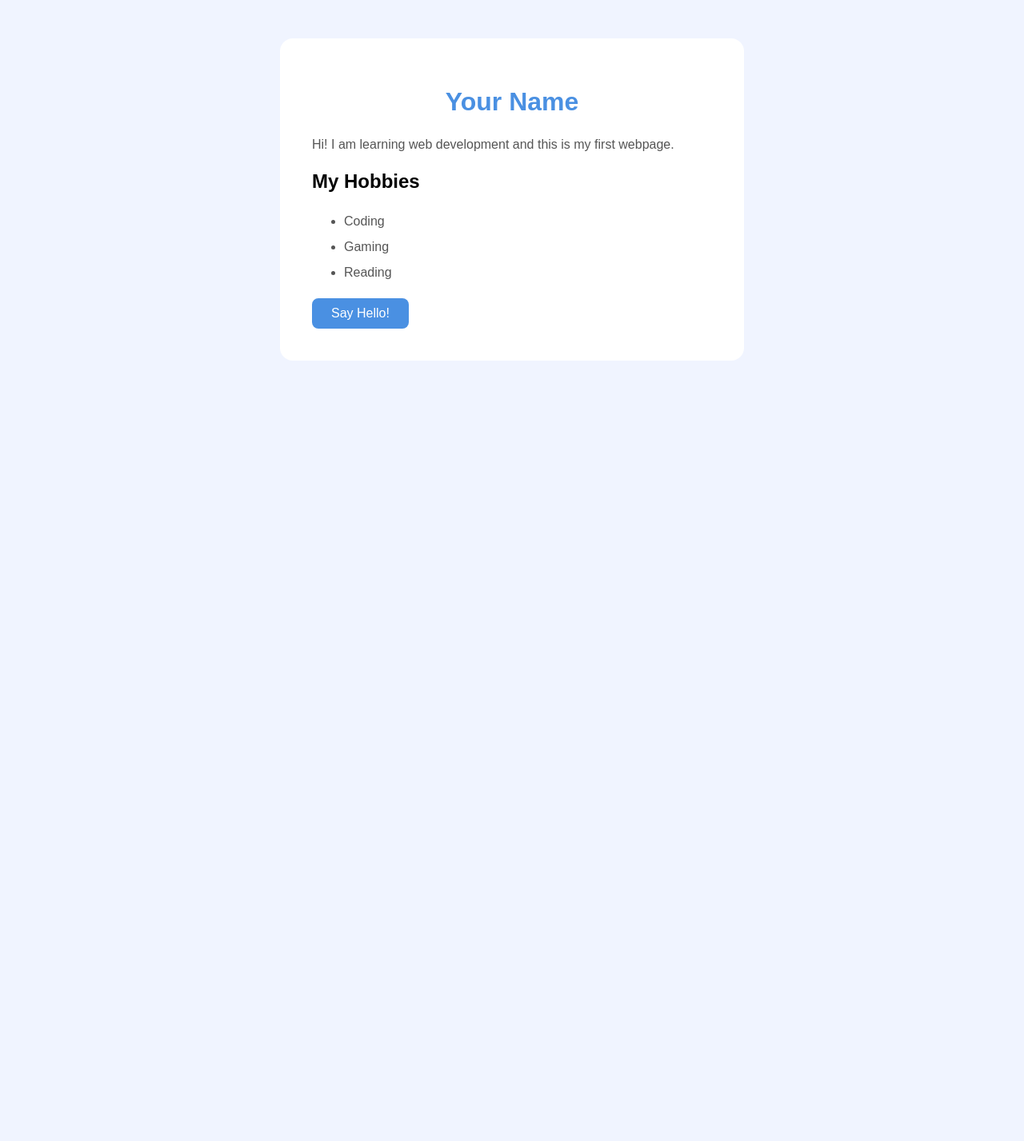
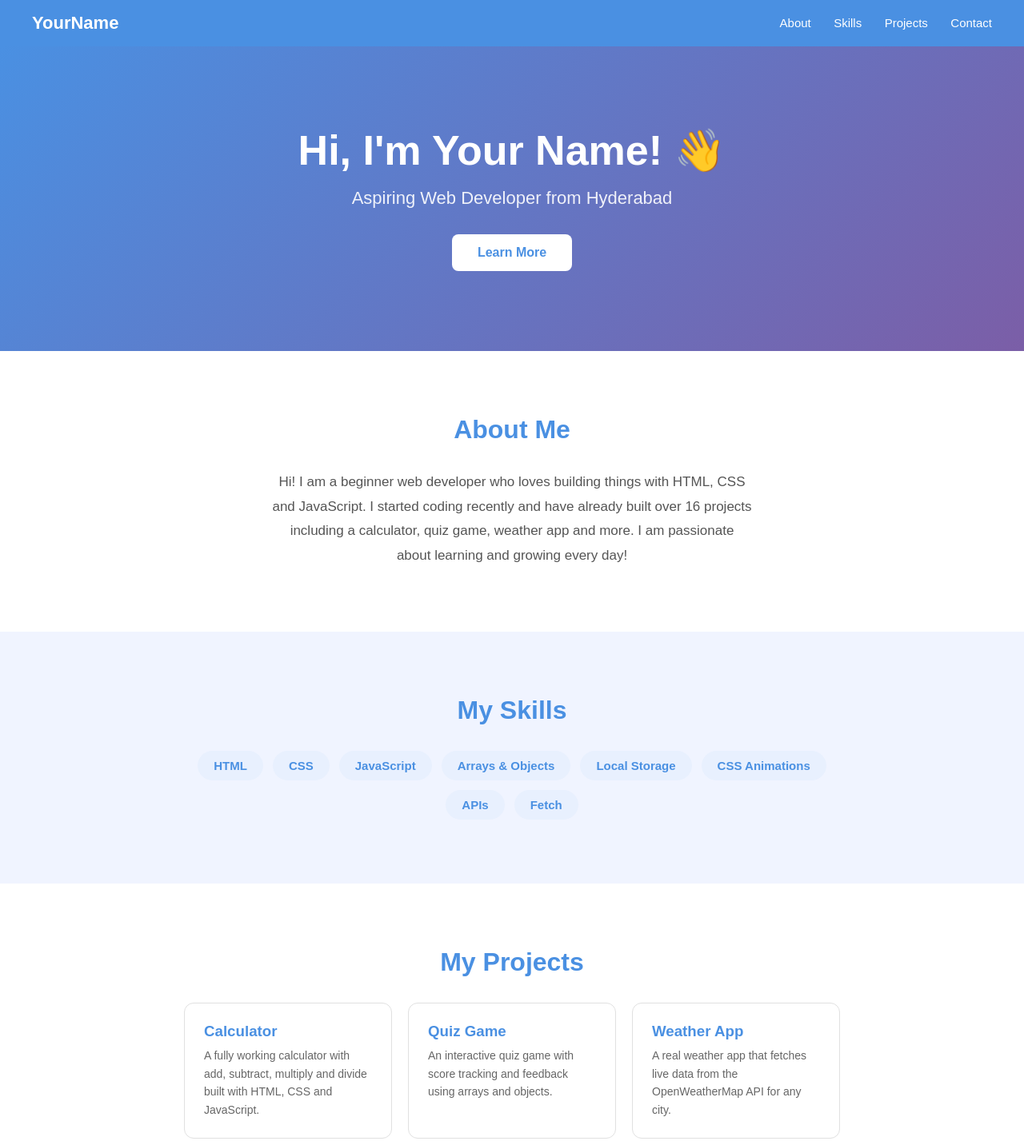
Before and after one commit to kritanshgundoju-ship-it/my-potfolio, a plain HTML site: page aboutme.html in a window 1280 px wide. Shown: the top 1427 px of the page at 80% size. Before the commit the page ends 800 px from the top, so only its background shows below. Drawn offline with Linux system fonts and the light colour scheme.

Commit message:
website.html

```diff
--- a/aboutme.html
+++ b/aboutme.html
@@ -1,56 +1,225 @@
 <!DOCTYPE html>
 <html>
 <head>
-<title>About Me</title>
+<title>My Portfolio</title>
 <style>
-body {
-background-color: #f0f4ff;
-font-family: Arial, sans-serif;
-display: flex;
-justify-content: center;
-padding: 40px;
+* { margin: 0; padding: 0; box-sizing: border-box; }
+body { font-family: Arial, sans-serif; color: #333; }
+
+/* Navigation */
+nav {
+  background: #4a90e2;
+  padding: 16px 40px;
+  display: flex;
+  justify-content: space-between;
+  align-items: center;
+  position: sticky;
+  top: 0;
 }
-.card {
-background-color: white;
-border-radius: 16px;
-padding: 40px;
-max-width: 500px;
-width: 100%;
+.logo { color: white; font-size: 22px; font-weight: bold; }
+.nav-links a {
+  color: white;
+  text-decoration: none;
+  margin-left: 24px;
+  font-size: 15px;
+  transition: all 0.3s;
 }
-h1 {
-color: #4a90e2;
-text-align: center;
+.nav-links a:hover { opacity: 0.7; }
+
+/* Hero */
+.hero {
+  background: linear-gradient(135deg, #4a90e2, #7b5ea7);
+  color: white;
+  text-align: center;
+  padding: 100px 40px;
 }
-p {
-color: #555;
-line-height: 1.6;
+.hero h1 { font-size: 52px; margin-bottom: 16px; }
+.hero p { font-size: 22px; opacity: 0.9; margin-bottom: 32px; }
+.hero-btn {
+  background: white;
+  color: #4a90e2;
+  padding: 14px 32px;
+  border: none;
+  border-radius: 8px;
+  font-size: 16px;
+  cursor: pointer;
+  font-weight: bold;
+  transition: all 0.3s;
 }
-ul {
-color: #555;
-line-height: 2;
+.hero-btn:hover { transform: scale(1.05); }
+
+/* Sections */
+section { padding: 80px 40px; max-width: 900px; margin: 0 auto; }
+section h2 { font-size: 32px; color: #4a90e2; margin-bottom: 32px; text-align: center; }
+
+/* About */
+.about-text { font-size: 17px; line-height: 1.8; color: #555; text-align: center; max-width: 600px; margin: 0 auto; }
+
+/* Skills */
+.skills-grid { display: flex; flex-wrap: wrap; gap: 12px; justify-content: center; }
+.skill {
+  background: #e8f0fe;
+  color: #4a90e2;
+  padding: 10px 20px;
+  border-radius: 20px;
+  font-size: 15px;
+  font-weight: bold;
+  transition: all 0.3s;
 }
-button {
-background-color: #4a90e2;
-color: white;
-padding: 10px 24px;
-border: none;
-border-radius: 8px;
-font-size: 16px;
-cursor: pointer;
+.skill:hover { background: #4a90e2; color: white; transform: scale(1.05); }
+
+/* Projects */
+.projects-grid { display: grid; grid-template-columns: repeat(auto-fit, minmax(240px, 1fr)); gap: 20px; }
+.project-card {
+  background: white;
+  border: 0.5px solid #e0e0e0;
+  border-radius: 12px;
+  padding: 24px;
+  transition: all 0.3s;
 }
+.project-card:hover { transform: translateY(-6px); box-shadow: 0 10px 30px rgba(0,0,0,0.1); }
+.project-card h3 { color: #4a90e2; margin-bottom: 8px; }
+.project-card p { font-size: 14px; color: #666; line-height: 1.6; }
+
+/* Contact */
+.contact-form { max-width: 500px; margin: 0 auto; display: flex; flex-direction: column; gap: 12px; }
+.contact-form input,
+.contact-form textarea {
+  padding: 12px;
+  border-radius: 8px;
+  border: 1px solid #ccc;
+  font-size: 15px;
+  font-family: Arial;
+}
+.contact-form textarea { height: 120px; resize: none; }
+.contact-form button {
+  background: #4a90e2;
+  color: white;
+  padding: 12px;
+  border: none;
+  border-radius: 8px;
+  font-size: 16px;
+  cursor: pointer;
+  transition: all 0.3s;
+}
+.contact-form button:hover { background: #2c6db5; }
+
+/* Footer */
+footer { background: #333; color: white; text-align: center; padding: 24px; font-size: 14px; }
+
+/* Divider */
+.divider { background: #f0f4ff; }
 </style>
 </head>
 <body>
-<div class="card">
-<h1>Your Name</h1>
-<p>Hi! I am learning web development and this is my first webpage.</p>
-<h2>My Hobbies</h2>
-<ul>
-<li>Coding</li>
-<li>Gaming</li>
-<li>Reading</li>
-</ul>
-<button onclick="alert('Hello! Welcome to my page!')">Say Hello!</button>
+
+<!-- Navigation -->
+<nav>
+  <div class="logo">YourName</div>
+  <div class="nav-links">
+    <a href="#about">About</a>
+    <a href="#skills">Skills</a>
+    <a href="#projects">Projects</a>
+    <a href="#contact">Contact</a>
+  </div>
+</nav>
+
+<!-- Hero -->
+<div class="hero">
+  <h1>Hi, I'm Your Name! 👋</h1>
+  <p>Aspiring Web Developer from Hyderabad</p>
+  <button class="hero-btn" onclick="document.getElementById('about').scrollIntoView()">Learn More</button>
 </div>
+
+<!-- About -->
+<section id="about">
+  <h2>About Me</h2>
+  <p class="about-text">
+    Hi! I am a beginner web developer who loves building things with HTML, CSS and JavaScript.
+    I started coding recently and have already built over 16 projects including a calculator,
+    quiz game, weather app and more. I am passionate about learning and growing every day!
+  </p>
+</section>
+
+<!-- Skills -->
+<div class="divider">
+  <section id="skills">
+    <h2>My Skills</h2>
+    <div class="skills-grid">
+      <div class="skill">HTML</div>
+      <div class="skill">CSS</div>
+      <div class="skill">JavaScript</div>
+      <div class="skill">Arrays & Objects</div>
+      <div class="skill">Local Storage</div>
+      <div class="skill">CSS Animations</div>
+      <div class="skill">APIs</div>
+      <div class="skill">Fetch</div>
+    </div>
+  </section>
+</div>
+
+<!-- Projects -->
+<section id="projects">
+  <h2>My Projects</h2>
+  <div class="projects-grid">
+    <div class="project-card">
+      <h3>Calculator</h3>
+      <p>A fully working calculator with add, subtract, multiply and divide built with HTML, CSS and JavaScript.</p>
+    </div>
+    <div class="project-card">
+      <h3>Quiz Game</h3>
+      <p>An interactive quiz game with score tracking and feedback using arrays and objects.</p>
+    </div>
+    <div class="project-card">
+      <h3>Weather App</h3>
+      <p>A real weather app that fetches live data from the OpenWeatherMap API for any city.</p>
+    </div>
+    <div class="project-card">
+      <h3>To-Do List</h3>
+      <p>A task manager that saves your tasks using local storage so they stay after closing the browser.</p>
+    </div>
+    <div class="project-card">
+      <h3>Number Guessing Game</h3>
+      <p>A fun game where the computer picks a random number and you try to guess it!</p>
+    </div>
+    <div class="project-card">
+      <h3>Country Info App</h3>
+      <p>Fetches real country data including flag, population, capital and languages from an API.</p>
+    </div>
+  </div>
+</section>
+
+<!-- Contact -->
+<div class="divider">
+  <section id="contact">
+    <h2>Contact Me</h2>
+    <div class="contact-form">
+      <input type="text" placeholder="Your name">
+      <input type="email" placeholder="Your email">
+      <textarea placeholder="Your message..."></textarea>
+      <button onclick="sendMessage()">Send Message</button>
+    </div>
+  </section>
+</div>
+
+<!-- Footer -->
+<footer>
+  <p>Made with ❤️ by YourName — Built with HTML, CSS & JavaScript</p>
+</footer>
+
+<script>
+function sendMessage() {
+  alert("Thanks for your message! I will get back to you soon 😊");
+}
+
+// Smooth scroll for nav links
+document.querySelectorAll('a[href^="#"]').forEach(anchor => {
+  anchor.addEventListener('click', function(e) {
+    e.preventDefault();
+    document.querySelector(this.getAttribute('href')).scrollIntoView({ behavior: 'smooth' });
+  });
+});
+</script>
+
 </body>
 </html>
```
